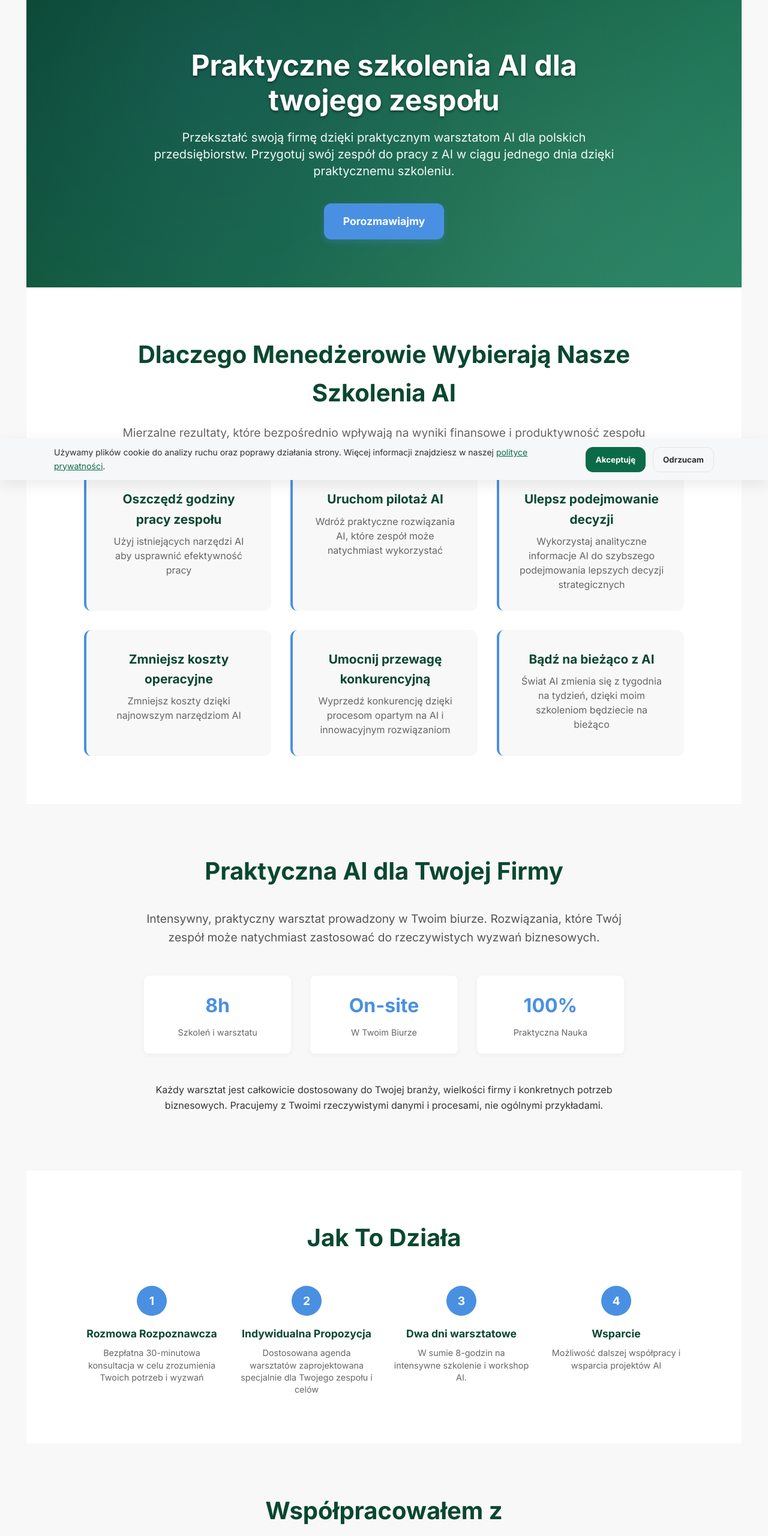
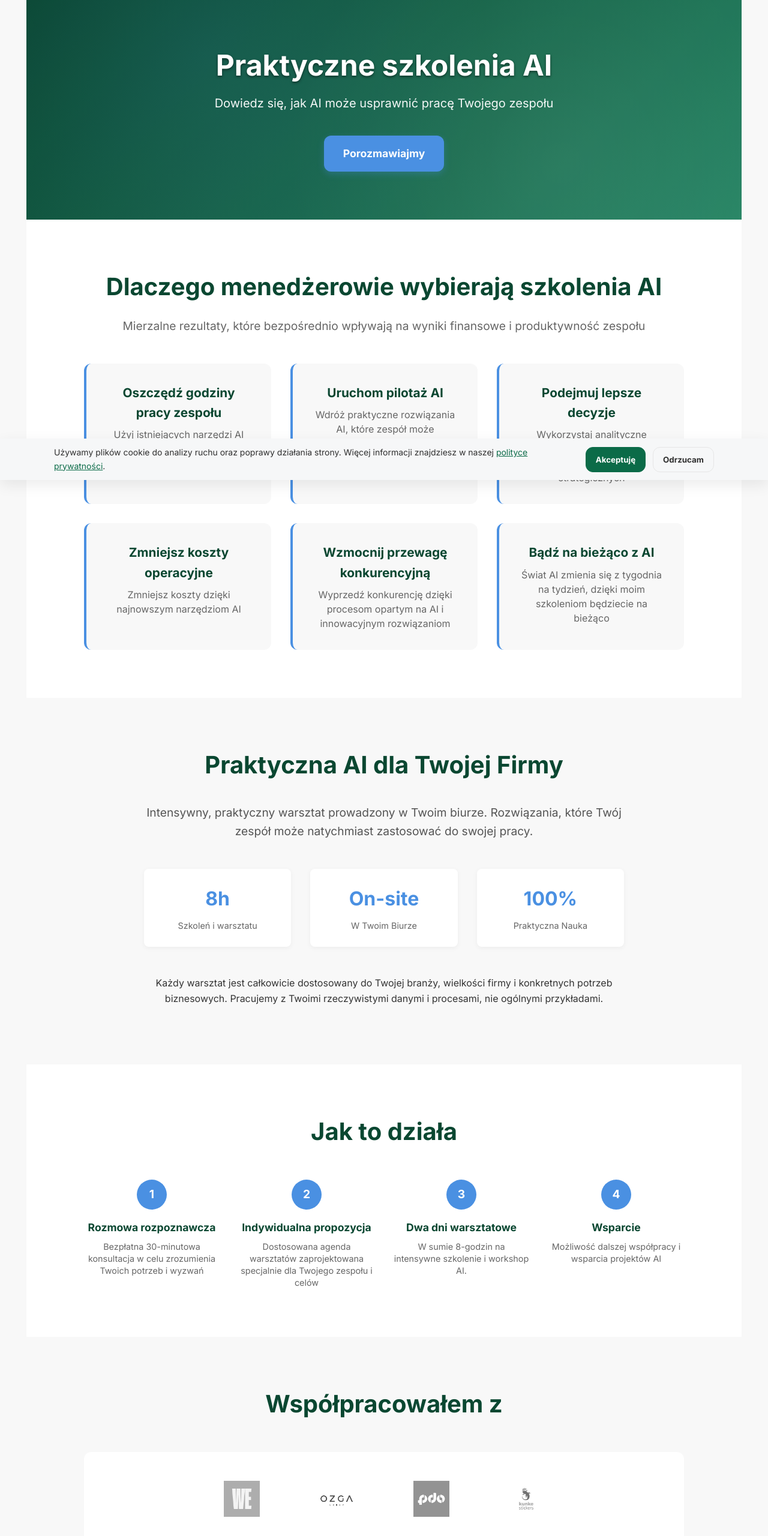
Before and after one commit to BlazejKunke/kunke-consulting-website, an Astro site: page /ai-workshop in a window 1280 px wide. Shown: the top 2560 px of the page at 60% size. Built offline with nearby package versions, Linux system fonts and the light colour scheme; Astro itself is replaced by a stand-in of ours; no server answers.

Commit message:
Update AI workshop landing text

```diff
--- a/src/pages/ai-workshop.astro
+++ b/src/pages/ai-workshop.astro
@@ -647,11 +647,8 @@ import BaseLayout from '../components/BaseLayout.astro';
 <!-- Hero Section -->
 <section class="workshop-hero">
   <div class="workshop-hero-content">
-    <h1>Praktyczne szkolenia AI dla twojego zespołu</h1>
-    <p class="workshop-hero-subtitle">
-      Przekształć swoją firmę dzięki praktycznym warsztatom AI dla polskich przedsiębiorstw.
-      Przygotuj swój zespół do pracy z AI w ciągu jednego dnia dzięki praktycznemu szkoleniu.
-    </p>
+    <h1>Praktyczne szkolenia AI</h1>
+    <p class="workshop-hero-subtitle">Dowiedz się, jak AI może usprawnić pracę Twojego zespołu</p>
     <div class="hero-cta-buttons">
       <a href="https://calendly.com/kunkeconsulting-info/30min" class="cta-primary" target="_blank" rel="noopener noreferrer">Porozmawiajmy</a>
     </div>
@@ -661,7 +658,7 @@ import BaseLayout from '../components/BaseLayout.astro';
 <!-- Benefits Section -->
 <section class="benefits-section">
   <div class="benefits-content">
-    <h2>Dlaczego Menedżerowie Wybierają Nasze Szkolenia AI</h2>
+    <h2>Dlaczego menedżerowie wybierają szkolenia AI</h2>
     <p class="benefits-subtitle">
       Mierzalne rezultaty, które bezpośrednio wpływają na wyniki finansowe i produktywność zespołu
     </p>
@@ -682,7 +679,7 @@ import BaseLayout from '../components/BaseLayout.astro';
       </div>
 
       <div class="benefit-card">
-        <div class="benefit-title">Ulepsz podejmowanie decyzji</div>
+        <div class="benefit-title">Podejmuj lepsze decyzje</div>
         <div class="benefit-description">
           Wykorzystaj analityczne informacje AI do szybszego podejmowania lepszych decyzji strategicznych
         </div>
@@ -696,7 +693,7 @@ import BaseLayout from '../components/BaseLayout.astro';
       </div>
 
       <div class="benefit-card">
-        <div class="benefit-title">Umocnij przewagę konkurencyjną</div>
+        <div class="benefit-title">Wzmocnij przewagę konkurencyjną</div>
         <div class="benefit-description">
           Wyprzedź konkurencję dzięki procesom opartym na AI i innowacyjnym rozwiązaniom
         </div>
@@ -717,7 +714,7 @@ import BaseLayout from '../components/BaseLayout.astro';
   <div class="offer-content">
     <h2>Praktyczna AI dla Twojej Firmy</h2>
     <p class="offer-description">
-      Intensywny, praktyczny warsztat prowadzony w Twoim biurze. Rozwiązania, które Twój zespół może natychmiast zastosować do rzeczywistych wyzwań biznesowych.
+      Intensywny, praktyczny warsztat prowadzony w Twoim biurze. Rozwiązania, które Twój zespół może natychmiast zastosować do swojej pracy.
     </p>
 
     <div class="offer-highlights">
@@ -745,11 +742,11 @@ import BaseLayout from '../components/BaseLayout.astro';
 <!-- Timeline Section -->
 <section class="timeline-section">
   <div class="timeline-content">
-    <h2>Jak To Działa</h2>
+    <h2>Jak to działa</h2>
     <div class="timeline">
       <div class="timeline-step">
         <div class="step-number">1</div>
-        <div class="step-title">Rozmowa Rozpoznawcza</div>
+        <div class="step-title">Rozmowa rozpoznawcza</div>
         <div class="step-description">
           Bezpłatna 30-minutowa konsultacja w celu zrozumienia Twoich potrzeb i wyzwań
         </div>
@@ -757,7 +754,7 @@ import BaseLayout from '../components/BaseLayout.astro';
 
       <div class="timeline-step">
         <div class="step-number">2</div>
-        <div class="step-title">Indywidualna Propozycja</div>
+        <div class="step-title">Indywidualna propozycja</div>
         <div class="step-description">
           Dostosowana agenda warsztatów zaprojektowana specjalnie dla Twojego zespołu i celów
         </div>
@@ -818,7 +815,7 @@ import BaseLayout from '../components/BaseLayout.astro';
 <section class="about-section">
   <div class="about-content">
     <div class="about-text">
-      <h2>Poznaj Swojego Trenera AI</h2>
+      <h2>Kilka słów o mnie</h2>
       <p class="about-description">
         Błażej Kunke to ekonomista z ponad 10-letnim doświadczeniem w doradztwie i finansach.
         Jako założyciel ^Kunke Consulting specjalizuje się w czynieniu złożonych technologii AI
@@ -827,10 +824,8 @@ import BaseLayout from '../components/BaseLayout.astro';
 
       <ul class="about-highlights">
         <li>Ekonomista z 10+ letnim doświadczeniem w doradztwie</li>
-        <li>Założyciel ^Kunke Consulting</li>
-        <li>Ekspert w dziedzinie finansów biznesowych i wdrażania AI</li>
-        <li>Płynnie mówi po polsku i angielsku</li>
-        <li>Skupia się na praktycznych szkoleniach nastawionych na rezultaty</li>
+        <li>Pracuję po polsku i angielsku</li>
+        <li>Skupiam się na praktycznych szkoleniach</li>
       </ul>
     </div>
 
```
